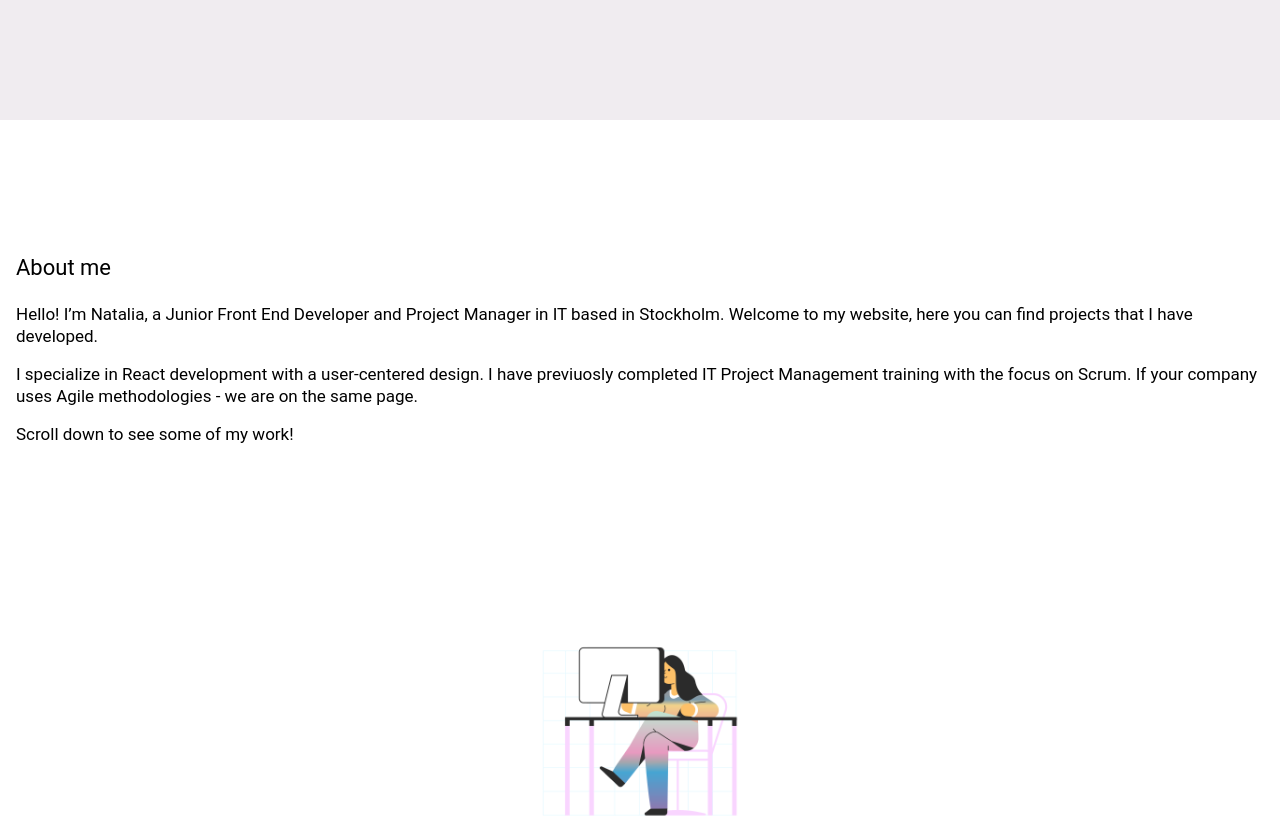
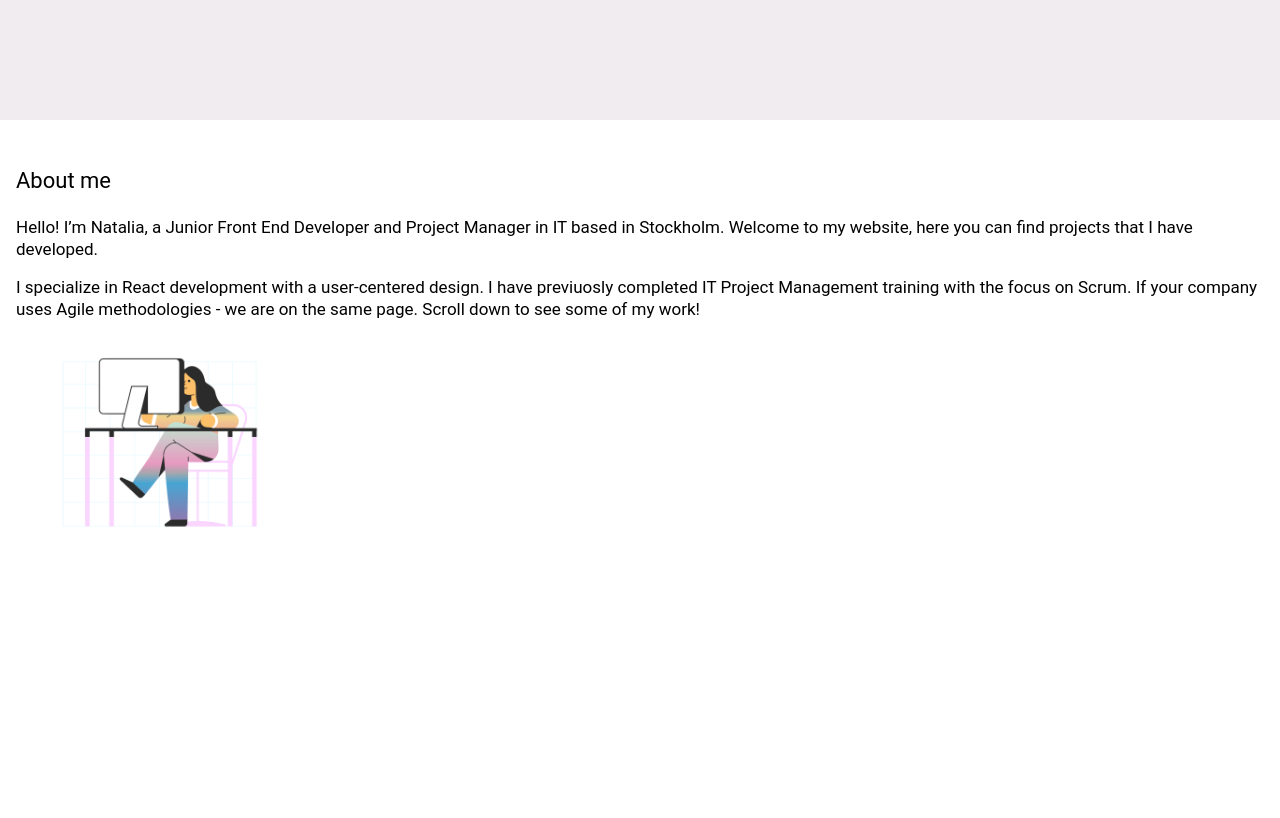
Before and after one commit to FeNatalia/portfolio, a React (Create React App) app: page / in a window 1280 px wide. Shown: the part 680-1498 px from the top of the page. Built offline with nearby package versions, Linux system fonts and the light colour scheme.

Commit message:
content wip

```diff
--- a/src/sections/About.jsx
+++ b/src/sections/About.jsx
@@ -2,12 +2,11 @@ import Illustration from "../assets/illustrations/illustration.png";
 
 export default function About() {
     return(
-        <div id="about" className="content-section">
+        <div className="content-section" id="about">
             <div>
                 <h2>About me</h2>
                 <p>Hello! I’m Natalia, a Junior Front End Developer and Project Manager in IT based in Stockholm. Welcome to my website, here you can find projects that I have developed.</p>
-                <p>I specialize in React development with a user-centered design. I have previuosly completed IT Project Management training with the focus on Scrum. If your company uses Agile methodologies - we are on the same page.</p>
-                <p>Scroll down to see some of my work!</p>
+                <p>I specialize in React development with a user-centered design. I have previuosly completed IT Project Management training with the focus on Scrum. If your company uses Agile methodologies - we are on the same page. Scroll down to see some of my work!</p>
             </div>
             <div className="about-image"><img src={Illustration} alt=""/></div>
         </div>
--- a/src/styles/content.css
+++ b/src/styles/content.css
@@ -1,6 +1,7 @@
+/*Shared in content*/
 .content-section{
     min-height: 100vh;
-    display: grid;
+    display: inline-block;
     align-items: center;
     width: 100%;
     padding: 0;
@@ -8,7 +9,7 @@
 }
 
 .content-section h2{
-    margin-top: 55px;
+    margin-top: 50px;
     margin-right: var(--space-medium);
     margin-left: var(--space-medium);
     margin-bottom: var(--space-big);
@@ -16,6 +17,7 @@
     padding: 0;
 }
 
+/*Hero*/
 #hero{
     min-height: 100vh;
     background: var(--color-light-pink);
@@ -30,6 +32,7 @@
     margin: var(--space-medium);
 }
 
+/*About me*/
 #about{
     background: white;
 }
@@ -40,24 +43,21 @@
 }
 
 .about-image{
-    display: flex;
+    display: inline-block;
     justify-content: center;
 }
 
+/*Projects*/
 #projects{
-    min-height: 100vh;
     background: var(--color-light-pink);
-    display: inline-block;
-    width: 100%
 }
 
+/*Technologies*/
 #tech{
-    min-height: 100vh;
     background: white;
-    display: inline-block;
-    width: 100%
 }
 
+/*Contact me*/
 .contact-section{
     display: grid;
     justify-content: center;
--- a/src/styles/nav.css
+++ b/src/styles/nav.css
@@ -28,3 +28,13 @@ nav{
     height: auto;
     margin-top: 0;
 }
+
+.navigation a{
+    font-size: 14px;
+    font-weight: thin;
+    margin-right: var(--space-small);
+    margin-left: var(--space-small);
+    text-decoration: none;
+    color: #fff;
+    font-weight: bold;
+}
--- a/src/styles/shared.css
+++ b/src/styles/shared.css
@@ -33,17 +33,3 @@ p{
     line-height: 22px;
     margin: var(--space-medium);
 }
-
-.navigation a{
-    font-size: 14px;
-    font-weight: thin;
-    margin-right: var(--space-small);
-    margin-left: var(--space-small);
-    text-decoration: none;
-    color: #fff;
-    font-weight: bold;
-}
-
-#contact a{
-    text-decoration: none;
-}
```
Also changed, not shown: src/data/projects.json (added, +13 -0 lines).
